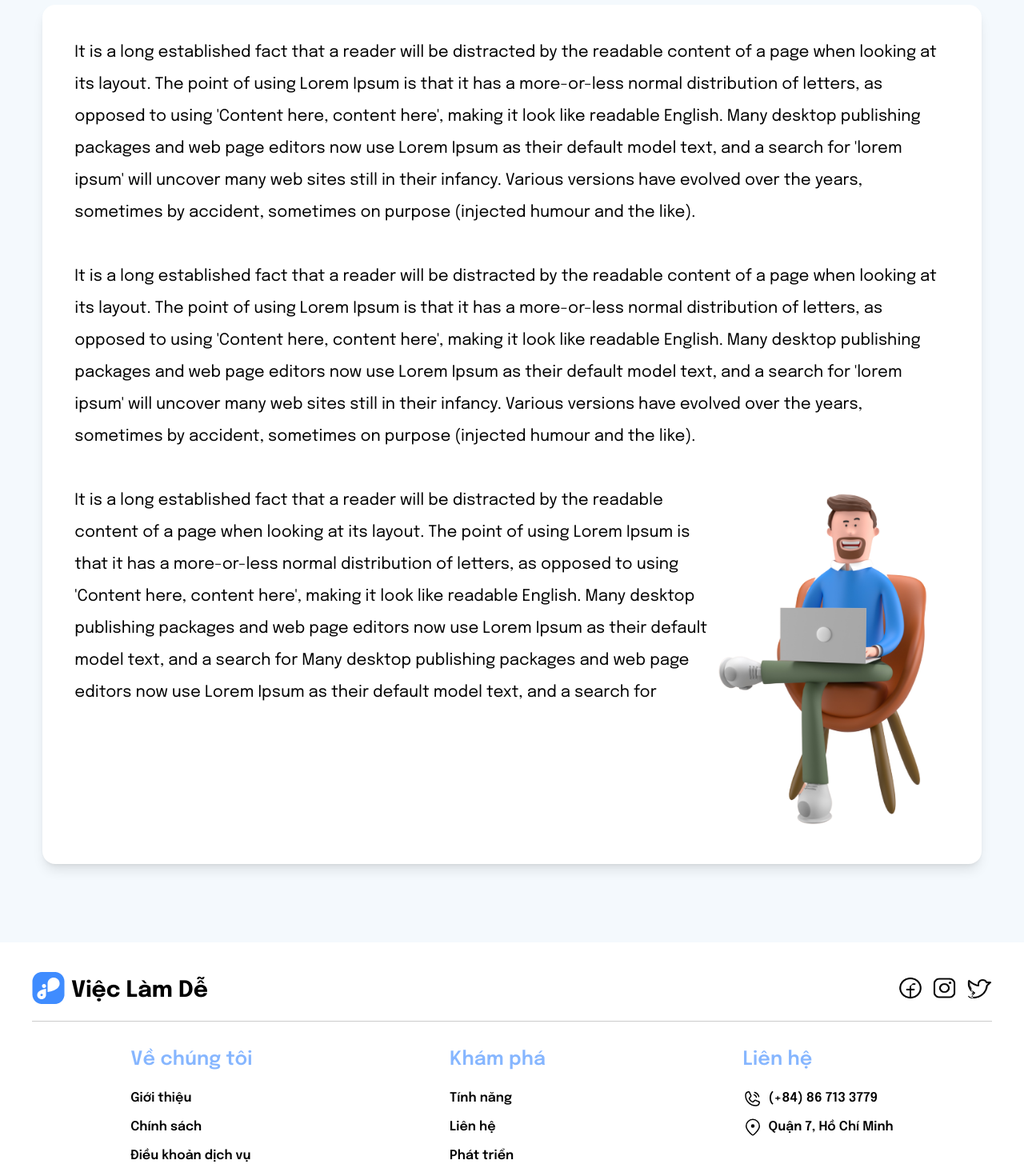
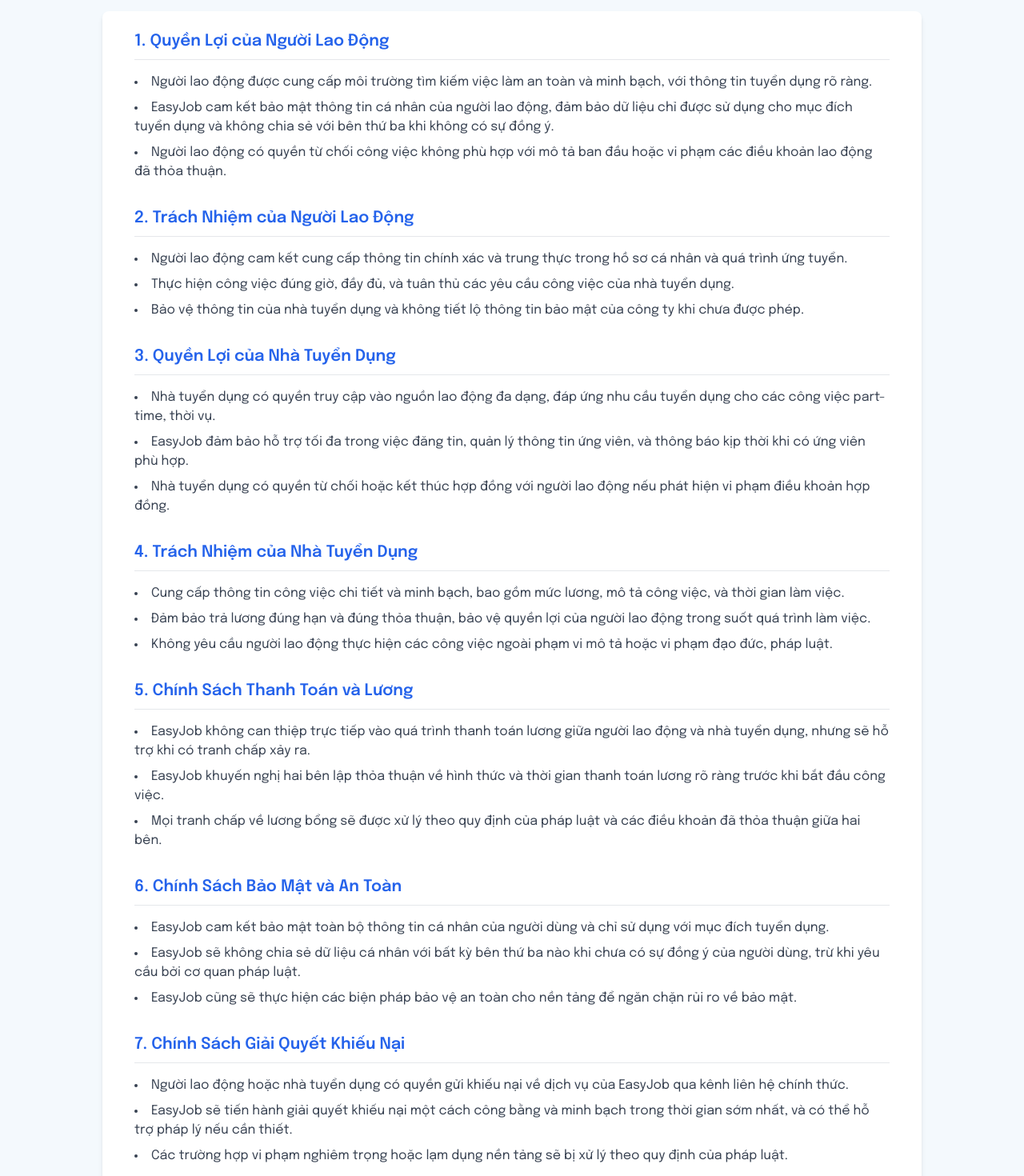
Before and after one commit to LamPhuongZ/FE-Hackathon-TypeScript, a React (Vite) app: page /policy-page in a window 1280 px wide. Shown: the part 200-1670 px from the top of the page at 80% size. Built offline with nearby package versions, Linux system fonts and the light colour scheme; a small style sheet from the web is missing.

Commit message:
update css for policy

```diff
--- a/src/pages/PolicyPage/index.tsx
+++ b/src/pages/PolicyPage/index.tsx
@@ -18,48 +18,154 @@ export default function PolicyPage() {
       <div className="px-10 bg-blue-200 py-3 font-medium text-3xl">
         Chính Sách
       </div>
-        <div className="content-policy w-11/12 bg-white m-auto my-8 p-10 rounded-2xl shadow-lg">
-          <p className="font-normal text-xl mb-10 leading-loose">
-            It is a long established fact that a reader will be distracted by
-            the readable content of a page when looking at its layout. The point
-            of using Lorem Ipsum is that it has a more-or-less normal
-            distribution of letters, as opposed to using 'Content here, content
-            here', making it look like readable English. Many desktop publishing
-            packages and web page editors now use Lorem Ipsum as their default
-            model text, and a search for 'lorem ipsum' will uncover many web
-            sites still in their infancy. Various versions have evolved over the
-            years, sometimes by accident, sometimes on purpose (injected humour
-            and the like).
-          </p>
-          <p className="font-normal text-xl mb-10 leading-loose">
-            It is a long established fact that a reader will be distracted by
-            the readable content of a page when looking at its layout. The point
-            of using Lorem Ipsum is that it has a more-or-less normal
-            distribution of letters, as opposed to using 'Content here, content
-            here', making it look like readable English. Many desktop publishing
-            packages and web page editors now use Lorem Ipsum as their default
-            model text, and a search for 'lorem ipsum' will uncover many web
-            sites still in their infancy. Various versions have evolved over the
-            years, sometimes by accident, sometimes on purpose (injected humour
-            and the like).
-          </p>
-          <div className="text-with-image flex justify-between">
-            <p className="font-normal text-xl mb-10 leading-loose">
-              It is a long established fact that a reader will be distracted by
-              the readable content of a page when looking at its layout. The
-              point of using Lorem Ipsum is that it has a more-or-less normal
-              distribution of letters, as opposed to using 'Content here,
-              content here', making it look like readable English. Many desktop
-              publishing packages and web page editors now use Lorem Ipsum as
-              their default model text, and a search for Many desktop publishing
-              packages and web page editors now use Lorem Ipsum as their default
-              model text, and a search for
-            </p>
-            <img
-              src={img}
-              alt="Image Description"
-              className="w-[300px] h-auto"
-            />
+      <div>
+        <div className="max-w-screen-lg mx-auto py-6 px-10 mt-10 bg-white shadow-md rounded-lg">
+          <div className="mb-8">
+            <h2 className="text-xl font-semibold text-blue-600 border-b pb-2 mb-4">
+              1. Quyền Lợi của Người Lao Động
+            </h2>
+            <ul className="list-disc list-inside space-y-2 text-gray-700">
+              <li>
+                Người lao động được cung cấp môi trường tìm kiếm việc làm an
+                toàn và minh bạch, với thông tin tuyển dụng rõ ràng.
+              </li>
+              <li>
+                EasyJob cam kết bảo mật thông tin cá nhân của người lao động,
+                đảm bảo dữ liệu chỉ được sử dụng cho mục đích tuyển dụng và
+                không chia sẻ với bên thứ ba khi không có sự đồng ý.
+              </li>
+              <li>
+                Người lao động có quyền từ chối công việc không phù hợp với mô
+                tả ban đầu hoặc vi phạm các điều khoản lao động đã thỏa thuận.
+              </li>
+            </ul>
+          </div>
+
+          <div className="mb-8">
+            <h2 className="text-xl font-semibold text-blue-600 border-b pb-2 mb-4">
+              2. Trách Nhiệm của Người Lao Động
+            </h2>
+            <ul className="list-disc list-inside space-y-2 text-gray-700">
+              <li>
+                Người lao động cam kết cung cấp thông tin chính xác và trung
+                thực trong hồ sơ cá nhân và quá trình ứng tuyển.
+              </li>
+              <li>
+                Thực hiện công việc đúng giờ, đầy đủ, và tuân thủ các yêu cầu
+                công việc của nhà tuyển dụng.
+              </li>
+              <li>
+                Bảo vệ thông tin của nhà tuyển dụng và không tiết lộ thông tin
+                bảo mật của công ty khi chưa được phép.
+              </li>
+            </ul>
+          </div>
+
+          <div className="mb-8">
+            <h2 className="text-xl font-semibold text-blue-600 border-b pb-2 mb-4">
+              3. Quyền Lợi của Nhà Tuyển Dụng
+            </h2>
+            <ul className="list-disc list-inside space-y-2 text-gray-700">
+              <li>
+                Nhà tuyển dụng có quyền truy cập vào nguồn lao động đa dạng,
+                đáp ứng nhu cầu tuyển dụng cho các công việc part-time, thời
+                vụ.
+              </li>
+              <li>
+                EasyJob đảm bảo hỗ trợ tối đa trong việc đăng tin, quản lý
+                thông tin ứng viên, và thông báo kịp thời khi có ứng viên phù
+                hợp.
+              </li>
+              <li>
+                Nhà tuyển dụng có quyền từ chối hoặc kết thúc hợp đồng với
+                người lao động nếu phát hiện vi phạm điều khoản hợp đồng.
+              </li>
+            </ul>
+          </div>
+
+          <div className="mb-8">
+            <h2 className="text-xl font-semibold text-blue-600 border-b pb-2 mb-4">
+              4. Trách Nhiệm của Nhà Tuyển Dụng
+            </h2>
+            <ul className="list-disc list-inside space-y-2 text-gray-700">
+              <li>
+                Cung cấp thông tin công việc chi tiết và minh bạch, bao gồm
+                mức lương, mô tả công việc, và thời gian làm việc.
+              </li>
+              <li>
+                Đảm bảo trả lương đúng hạn và đúng thỏa thuận, bảo vệ quyền
+                lợi của người lao động trong suốt quá trình làm việc.
+              </li>
+              <li>
+                Không yêu cầu người lao động thực hiện các công việc ngoài
+                phạm vi mô tả hoặc vi phạm đạo đức, pháp luật.
+              </li>
+            </ul>
+          </div>
+
+          <div className="mb-8">
+            <h2 className="text-xl font-semibold text-blue-600 border-b pb-2 mb-4">
+              5. Chính Sách Thanh Toán và Lương
+            </h2>
+            <ul className="list-disc list-inside space-y-2 text-gray-700">
+              <li>
+                EasyJob không can thiệp trực tiếp vào quá trình thanh toán
+                lương giữa người lao động và nhà tuyển dụng, nhưng sẽ hỗ trợ
+                khi có tranh chấp xảy ra.
+              </li>
+              <li>
+                EasyJob khuyến nghị hai bên lập thỏa thuận về hình thức và
+                thời gian thanh toán lương rõ ràng trước khi bắt đầu công
+                việc.
+              </li>
+              <li>
+                Mọi tranh chấp về lương bổng sẽ được xử lý theo quy định của
+                pháp luật và các điều khoản đã thỏa thuận giữa hai bên.
+              </li>
+            </ul>
+          </div>
+
+          <div className="mb-8">
+            <h2 className="text-xl font-semibold text-blue-600 border-b pb-2 mb-4">
+              6. Chính Sách Bảo Mật và An Toàn
+            </h2>
+            <ul className="list-disc list-inside space-y-2 text-gray-700">
+              <li>
+                EasyJob cam kết bảo mật toàn bộ thông tin cá nhân của người
+                dùng và chỉ sử dụng với mục đích tuyển dụng.
+              </li>
+              <li>
+                EasyJob sẽ không chia sẻ dữ liệu cá nhân với bất kỳ bên thứ ba
+                nào khi chưa có sự đồng ý của người dùng, trừ khi yêu cầu bởi
+                cơ quan pháp luật.
+              </li>
+              <li>
+                EasyJob cũng sẽ thực hiện các biện pháp bảo vệ an toàn cho nền
+                tảng để ngăn chặn rủi ro về bảo mật.
+              </li>
+            </ul>
+          </div>
+
+          <div className="mb-4">
+            <h2 className="text-xl font-semibold text-blue-600 border-b pb-2 mb-4">
+              7. Chính Sách Giải Quyết Khiếu Nại
+            </h2>
+            <ul className="list-disc list-inside space-y-2 text-gray-700">
+              <li>
+                Người lao động hoặc nhà tuyển dụng có quyền gửi khiếu nại về
+                dịch vụ của EasyJob qua kênh liên hệ chính thức.
+              </li>
+              <li>
+                EasyJob sẽ tiến hành giải quyết khiếu nại một cách công bằng
+                và minh bạch trong thời gian sớm nhất, và có thể hỗ trợ pháp
+                lý nếu cần thiết.
+              </li>
+              <li>
+                Các trường hợp vi phạm nghiêm trọng hoặc lạm dụng nền tảng sẽ
+                bị xử lý theo quy định của pháp luật.
+              </li>
+            </ul>
+          </div>
         </div>
       </div>
     </div>
```
Lines whose indentation alone changed are shown as unchanged.
